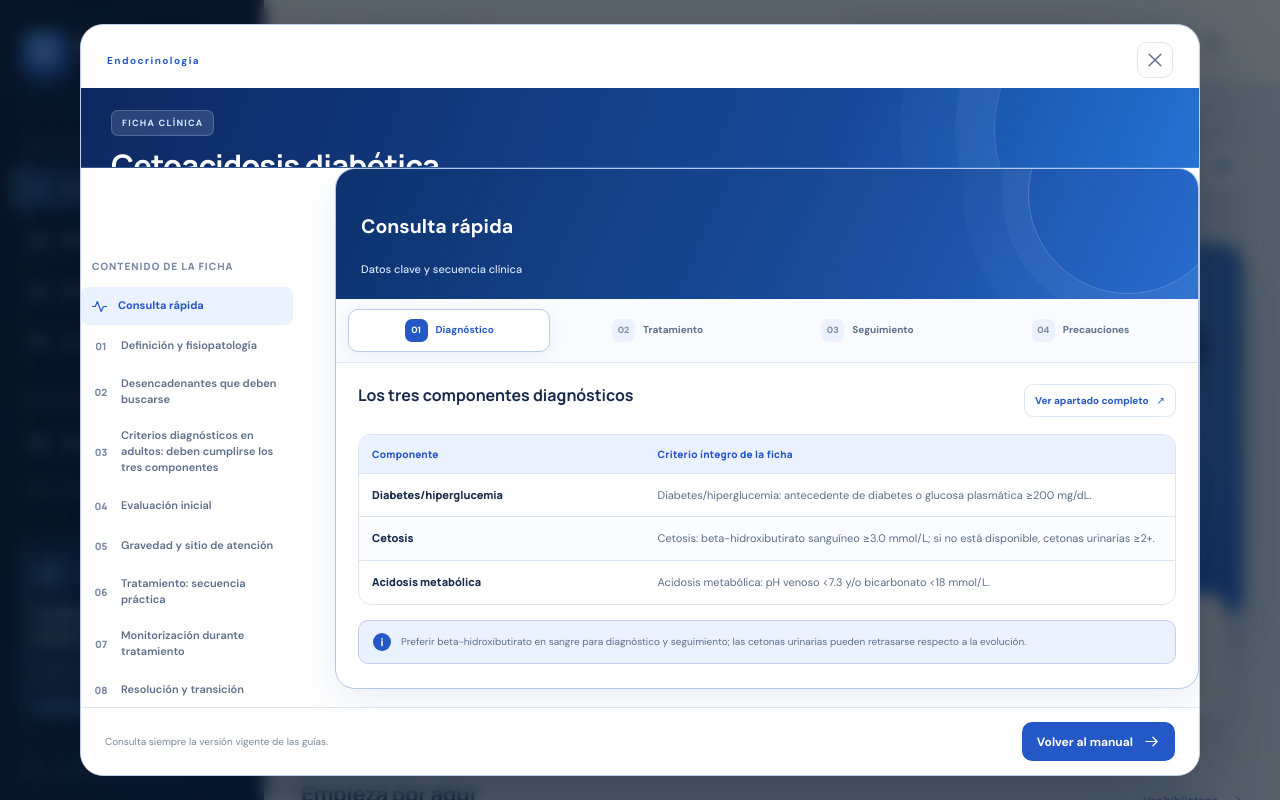
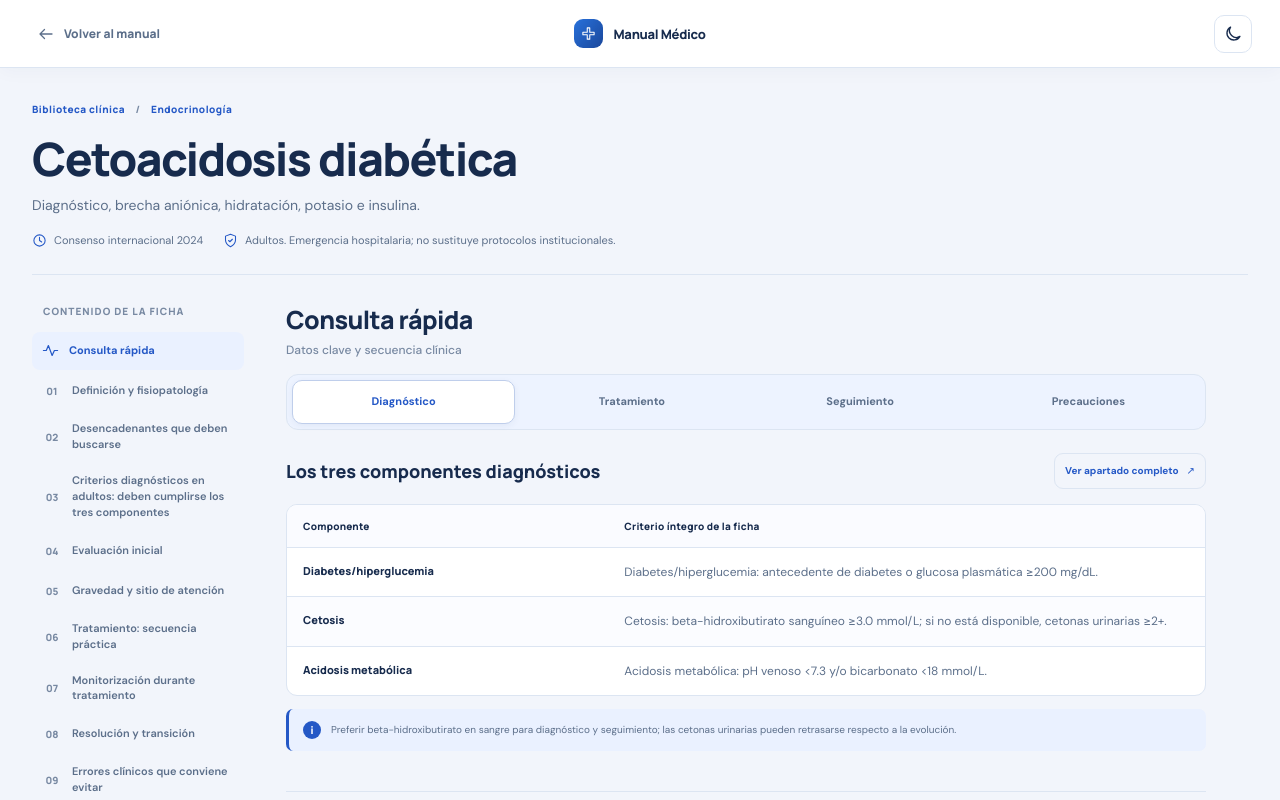
Before and after one commit to speedyred13/manual-medico, a React (Vite) app: page / in a window 1280 px wide. Both pictures are taken after a click on the button "Abrir ficha destacada". Shown: the top 800 px of the page. Built offline with nearby package versions, Linux system fonts and the light colour scheme.

Commit message:
debug: validate full-page conditional render without history routing

```diff
--- a/src/App.tsx
+++ b/src/App.tsx
@@ -263,6 +263,28 @@ function App() {
      recientes: 'Consultas recientes'
    }[navActivo]
 
+   if (seleccionado?.nombre === 'Cetoacidosis diabética') {
+     const fichaCAD = fichasClinicas['Cetoacidosis diabética']
+     return (
+       <main className={'app tema-' + temaVisual + ' cad-pagina'} id="cad-pagina">
+         <header className="cad-pagina-barra">
+           <button type="button" className="cad-pagina-volver" onClick={() => setSeleccionado(null)} aria-label="Volver al manual"><Icon name="arrowRight" size={18}/> <span>Volver al manual</span></button>
+           <span className="cad-pagina-marca"><span className="cad-pagina-cruz"><Icon name="cross" size={15}/></span>Manual Médico</span>
+           <button type="button" className="cad-pagina-tema" onClick={() => setTemaVisual((actual) => actual === 'claro' ? 'oscuro' : 'claro')} aria-label={temaVisual === 'claro' ? 'Activar modo oscuro' : 'Activar modo claro'}><Icon name={temaVisual === 'claro' ? 'moon' : 'sun'} size={19}/></button>
+         </header>
+         <div className="cad-pagina-contenedor">
+           <header className="cad-pagina-encabezado">
+             <p className="cad-pagina-ruta">Biblioteca clínica <span>/</span> Endocrinología</p>
+             <h1>Cetoacidosis diabética</h1>
+             <p className="cad-pagina-descripcion">{seleccionado.resumen}</p>
+             <div className="cad-pagina-datos"><span><Icon name="clock" size={15}/>{fichaCAD.actualizacion}</span><span><Icon name="shield" size={15}/>{fichaCAD.alcance}</span></div>
+           </header>
+           <FichaInteractivaCAD ficha={fichaCAD}/>
+         </div>
+       </main>
+     )
+   }
+
    return (
      <main className={'app tema-' + temaVisual}>
        {menuAbierto && <button className="sidebar-scrim" aria-label="Cerrar menú de navegación" type="button" onClick={() => setMenuAbierto(false)} />}
```
